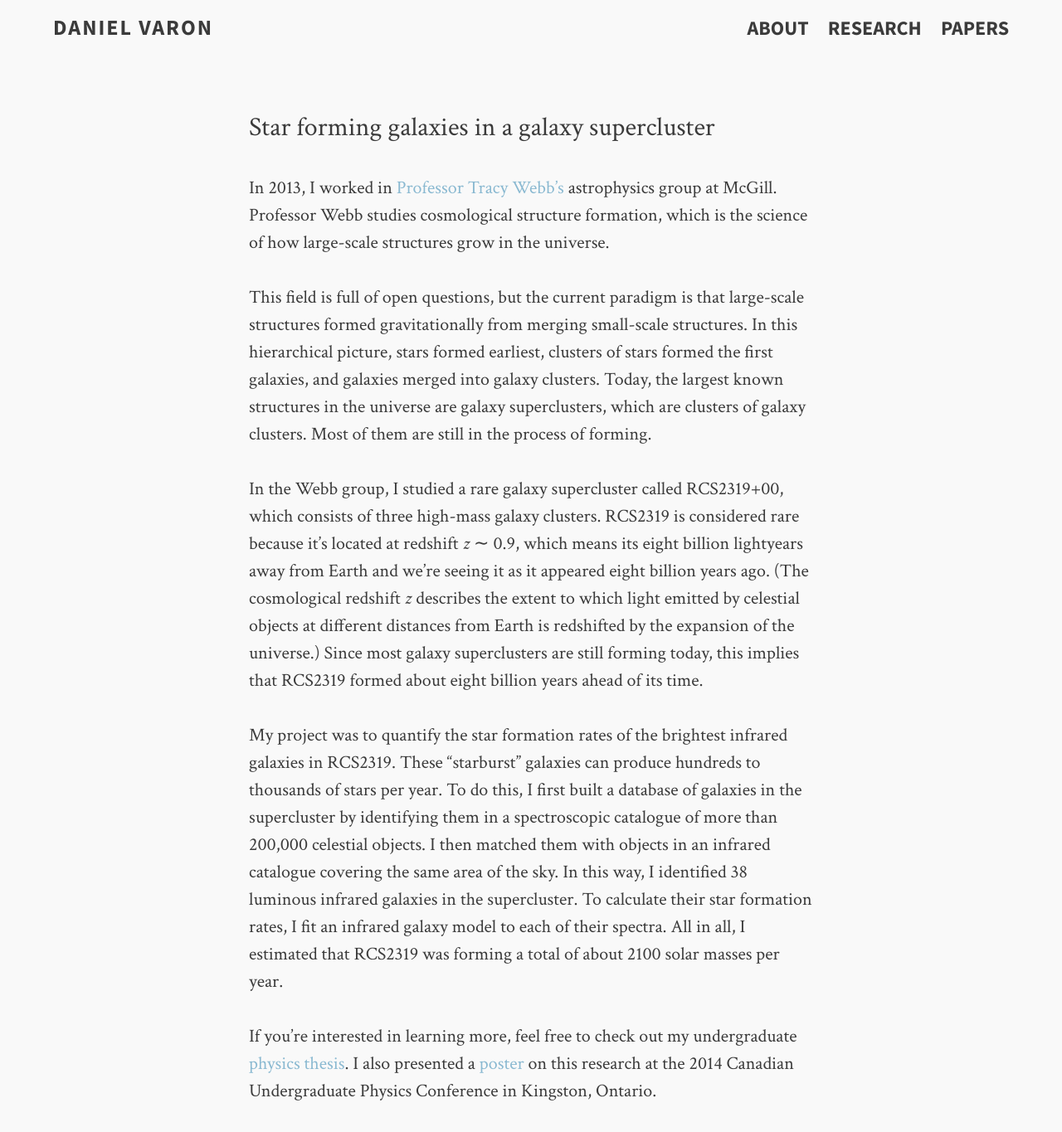
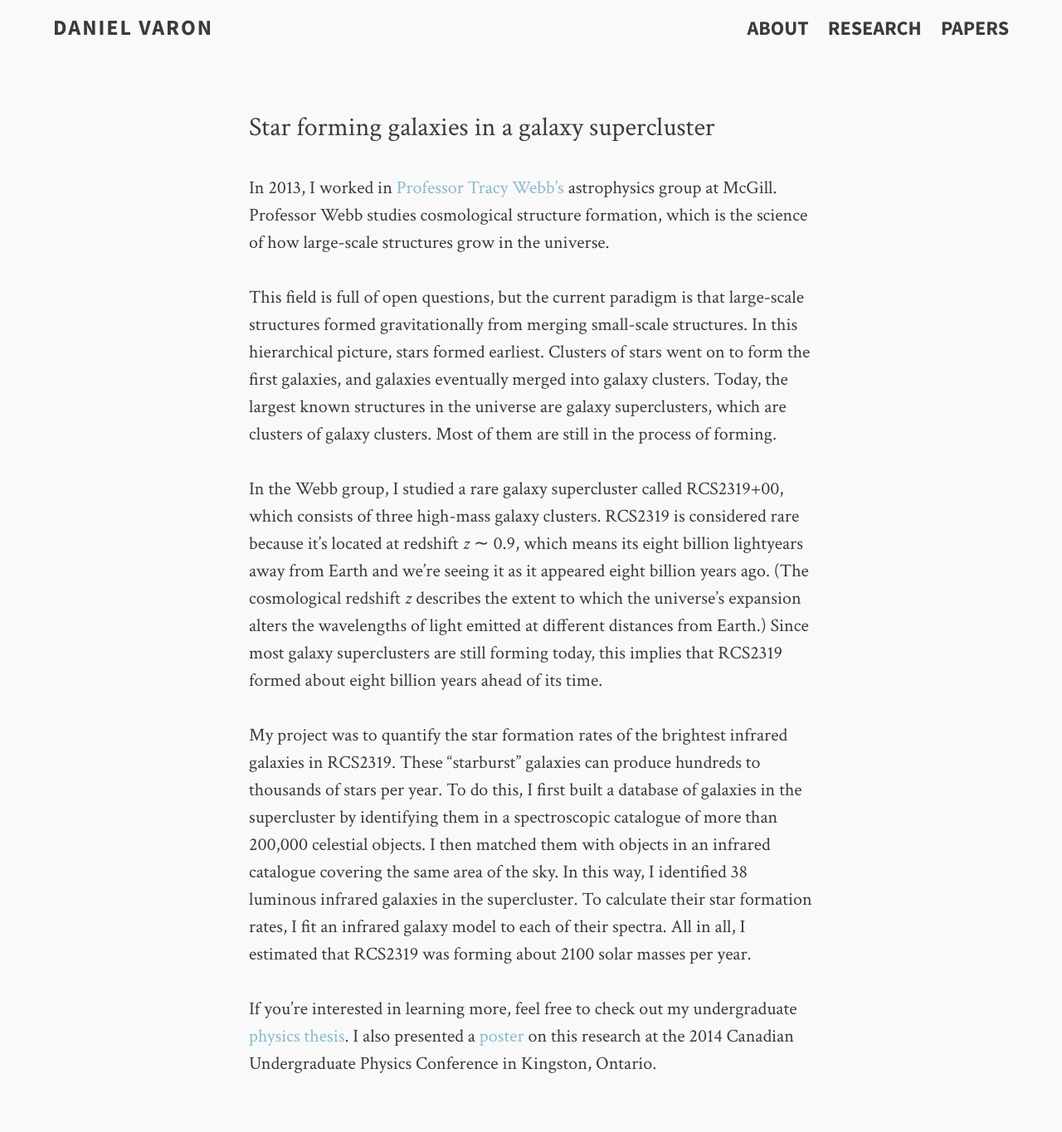
Before and after one commit to djvaron/djvaron.github.io, a Jekyll site: the page built from res_astro.md, in a window 1280 px wide. Shown: the whole page at 83% size. Built offline with Jekyll 4.4.1, drawn with Linux system fonts in a browser that asks for light colours; after the commit the page ends 1332 px from its top, so only the background shows below that.

Commit message:
edit astro research

```diff
--- a/res_astro.md
+++ b/res_astro.md
@@ -8,10 +8,10 @@
 
 In 2013, I worked in [Professor Tracy Webb's](http://www.physics.mcgill.ca/~webb/) astrophysics group at McGill. Professor Webb studies cosmological structure formation, which is the science of how large-scale structures grow in the universe.
 
-This field is full of open questions, but the current paradigm is that large-scale structures formed gravitationally from merging small-scale structures. In this hierarchical picture, stars formed earliest, clusters of stars formed the first galaxies, and galaxies merged into galaxy clusters. Today, the largest known structures in the universe are galaxy superclusters, which are clusters of galaxy clusters. Most of them are still in the process of forming.
+This field is full of open questions, but the current paradigm is that large-scale structures formed gravitationally from merging small-scale structures. In this hierarchical picture, stars formed earliest. Clusters of stars went on to form the first galaxies, and galaxies eventually merged into galaxy clusters. Today, the largest known structures in the universe are galaxy superclusters, which are clusters of galaxy clusters. Most of them are still in the process of forming.
 
-In the Webb group, I studied a rare galaxy supercluster called RCS2319+00, which consists of three high-mass galaxy clusters. RCS2319 is considered rare because it's located at redshift *z* &sim; 0.9, which means its eight billion lightyears away from Earth and we're seeing it as it appeared eight billion years ago. (The cosmological redshift *z* describes the extent to which light emitted by celestial objects at different distances from Earth is redshifted by the expansion of the universe.) Since most galaxy superclusters are still forming today, this implies that RCS2319 formed about eight billion years ahead of its time.
+In the Webb group, I studied a rare galaxy supercluster called RCS2319+00, which consists of three high-mass galaxy clusters. RCS2319 is considered rare because it's located at redshift *z* &sim; 0.9, which means its eight billion lightyears away from Earth and we're seeing it as it appeared eight billion years ago. (The cosmological redshift *z* describes the extent to which the universe's expansion alters the wavelengths of light emitted at different distances from Earth.) Since most galaxy superclusters are still forming today, this implies that RCS2319 formed about eight billion years ahead of its time.
 
-My project was to quantify the star formation rates of the brightest infrared galaxies in RCS2319. These "starburst" galaxies can produce hundreds to thousands of stars per year. To do this, I first built a database of galaxies in the supercluster by identifying them in a spectroscopic catalogue of more than 200,000 celestial objects. I then matched them with objects in an infrared catalogue covering the same area of the sky. In this way, I identified 38 luminous infrared galaxies in the supercluster. To calculate their star formation rates, I fit an infrared galaxy model to each of their spectra. All in all, I estimated that RCS2319 was forming a total of about 2100 solar masses per year.
+My project was to quantify the star formation rates of the brightest infrared galaxies in RCS2319. These "starburst" galaxies can produce hundreds to thousands of stars per year. To do this, I first built a database of galaxies in the supercluster by identifying them in a spectroscopic catalogue of more than 200,000 celestial objects. I then matched them with objects in an infrared catalogue covering the same area of the sky. In this way, I identified 38 luminous infrared galaxies in the supercluster. To calculate their star formation rates, I fit an infrared galaxy model to each of their spectra. All in all, I estimated that RCS2319 was forming about 2100 solar masses per year.
 
 If you're interested in learning more, feel free to check out my undergraduate [physics thesis](/honphysthesis.pdf). I also presented a [poster](/presentations/varon_poster_cupc2014.pdf) on this research at the 2014 Canadian Undergraduate Physics Conference in Kingston, Ontario.
```
